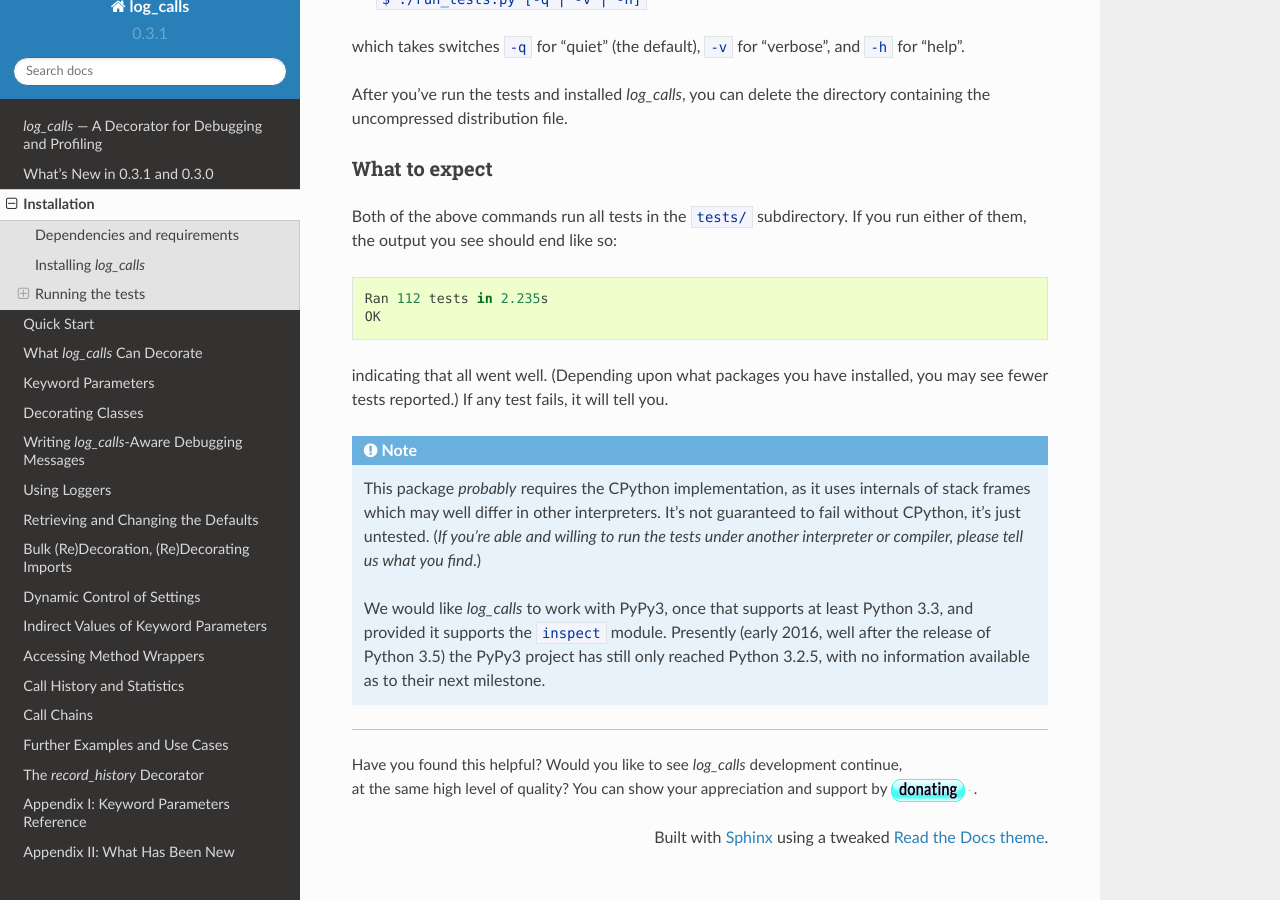
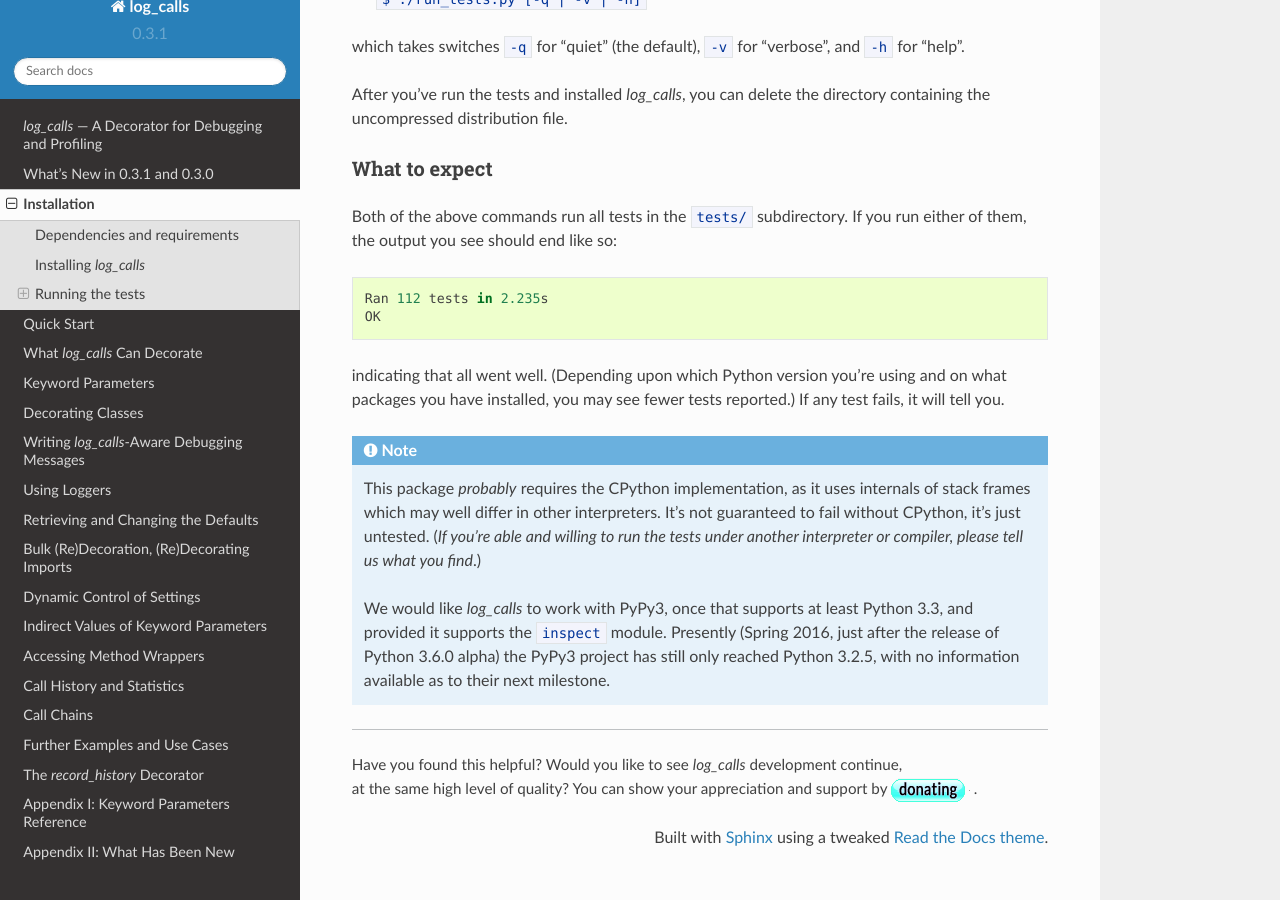
Before and after one commit to Twangist/log_calls, a Sphinx documentation site: the page built from log_calls/docs/source/installation.rst, in a window 1280 px wide and 900 px high, scrolled down 1329 px. Built offline with Sphinx 7.4.7 and the Read the Docs theme 2.0.0, drawn with Linux system fonts in a browser that asks for light colours.

Commit message:
0.3.1b3 -- Documentation updates, ONE pass: `log_calls` classmethods `print` and `print_exprs`
MOST TESTS STILL USE THE DEPRECATED METHODS on "wrappers" (TODO: change, by the time we eliminate deprecated things (or at least, declare them dead, they'll remain internally)

```diff
--- a/log_calls/docs/source/installation.rst
+++ b/log_calls/docs/source/installation.rst
@@ -72,8 +72,8 @@ either of them, the output you see should end like so::
     Ran 112 tests in 2.235s
     OK
 
-indicating that all went well. (Depending upon what packages you have installed,
-you may see fewer tests reported.) If any test fails, it will tell you.
+indicating that all went well. (Depending upon which Python version you're using and on
+what packages you have installed, you may see fewer tests reported.) If any test fails, it will tell you.
 
 .. note:: This package *probably* requires the CPython implementation, as it uses internals
  of stack frames which may well differ in other interpreters. It's not guaranteed to
@@ -81,6 +81,6 @@ you may see fewer tests reported.) If any test fails, it will tell you.
  to run the tests under another interpreter or compiler, please tell us what you find*.)
 
  We would like `log_calls` to work with PyPy3, once that supports at least
- Python 3.3, and provided it supports the ``inspect`` module. Presently (early 2016,
- well after the release of Python 3.5) the PyPy3 project has still only reached Python 3.2.5,
- with no information available as to their next milestone.
+ Python 3.3, and provided it supports the ``inspect`` module. Presently (Spring 2016,
+ just after the release of Python 3.6.0 alpha) the PyPy3 project has still only reached
+ Python 3.2.5, with no information available as to their next milestone.
```
